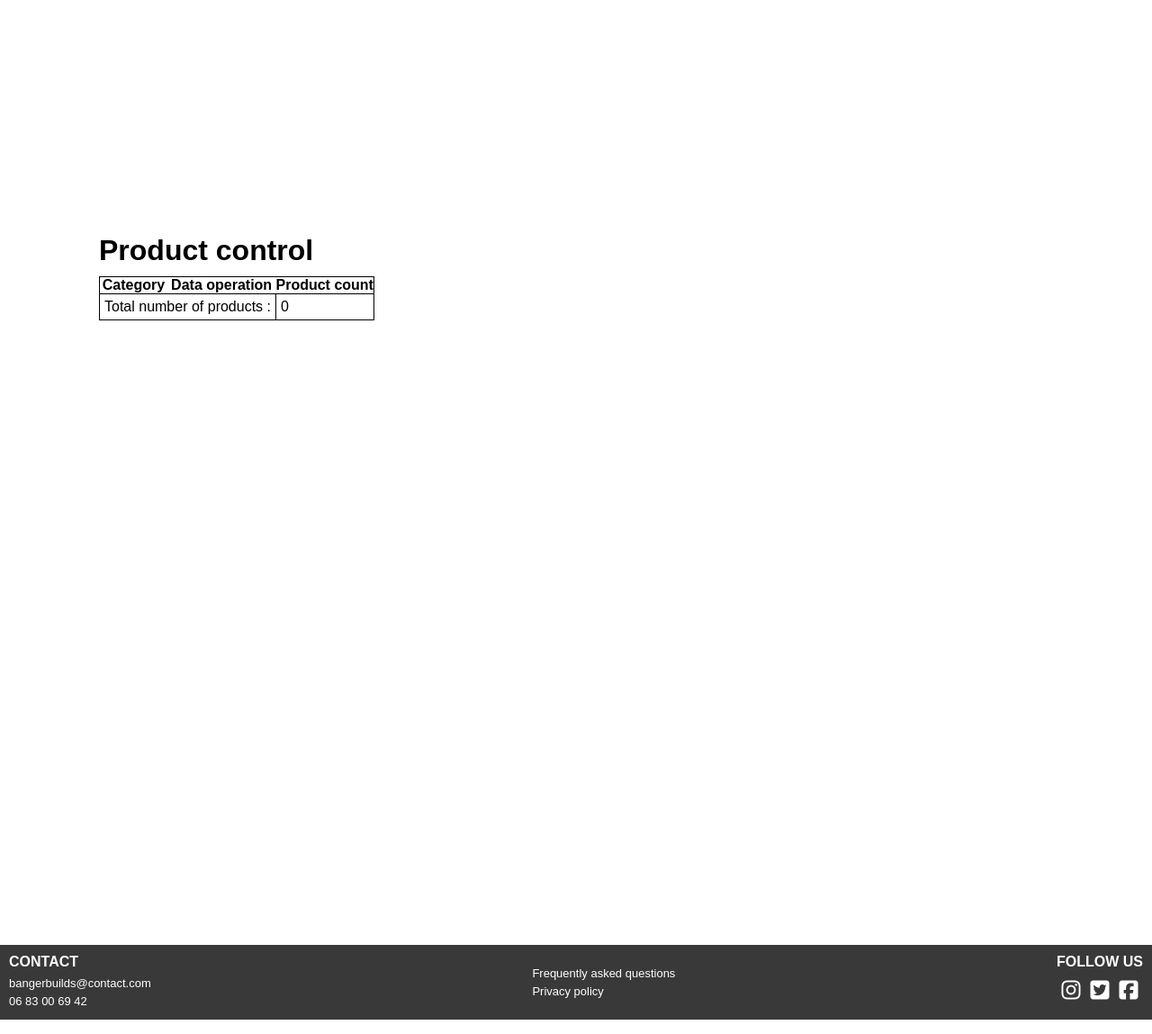
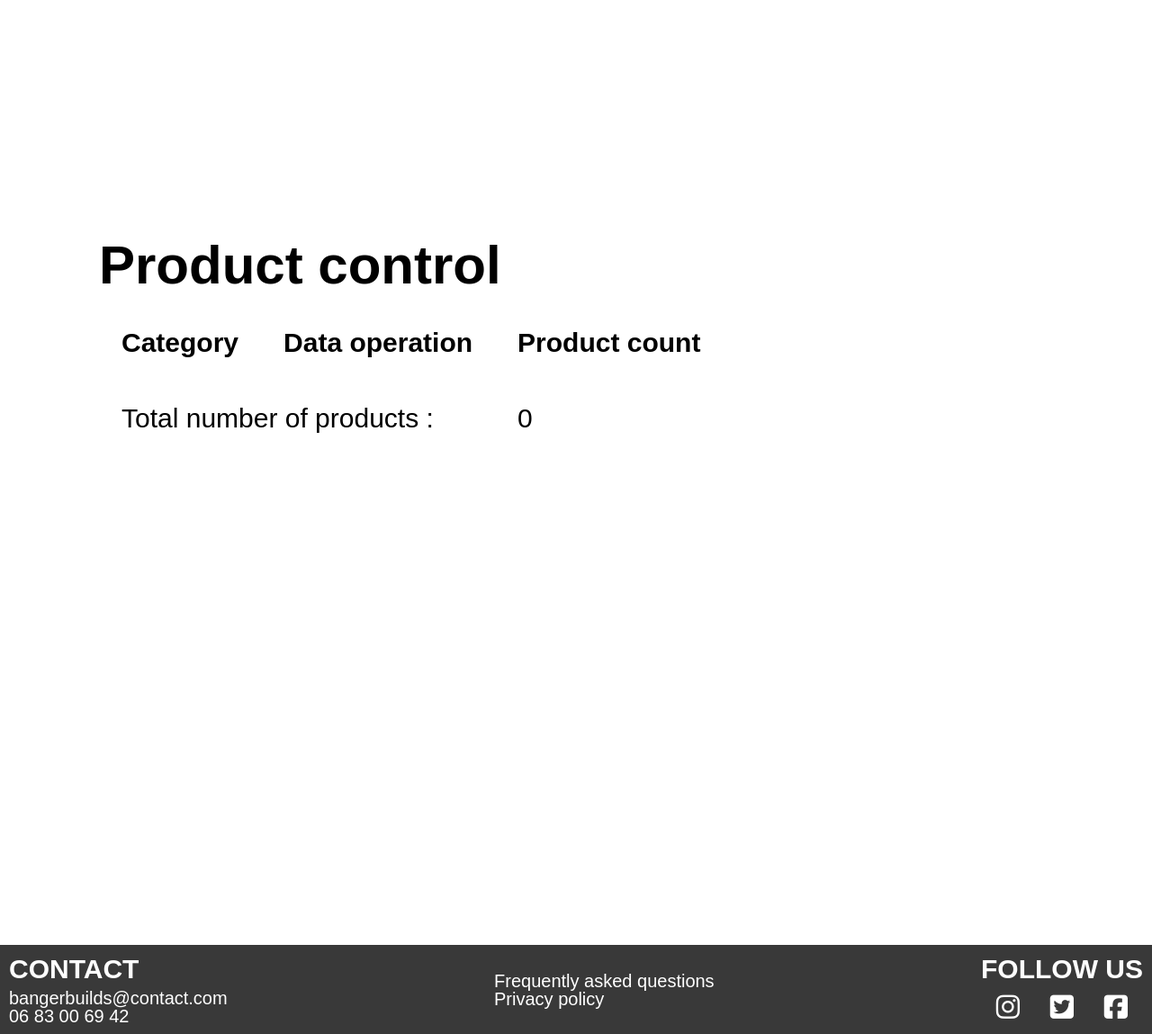
Before and after one commit to AHdev67/BangerBuilds_V2, a Symfony app: template templates/product/control.html.twig in a window 1280 px wide. Shown: the whole page at 90% size. Run offline with Twig, Linux system fonts and the light colour scheme; the template is opened without the code that fills it, so the values that code supplies are empty; style sheets or scripts are compiled from the project's sources; some libraries are stand-ins or nearby versions.

Commit message:
updated style for tables

```diff
--- a/assets/styles/app.css
+++ b/assets/styles/app.css
@@ -27,6 +27,7 @@
 main{
     margin: 0;
     padding: 0;
+    font-size: 30px;
 }
 
 a{
@@ -117,15 +118,15 @@ nav{
     #searchContainer{
         grid-column: 1/4;
         grid-row: 2;
-        display: flex;
-        justify-content: center;
         padding-top: 25px;
         padding-bottom: 25px;
         position: relative;
         min-width: 100%;
+        display: flex;
+        justify-content: center;
     }
 
-    #search{
+    #searchbar{
         height: 75px;
         width: 800px;
         font-size: 40px;
@@ -135,7 +136,7 @@ nav{
         background-color: black;
     }
 
-    .searchButton{
+    #searchButton{
         display: flex;
         justify-content: center;
         align-items: center;
@@ -147,7 +148,7 @@ nav{
         color: var(--bgColor);
     }
 
-    #suggestions{
+    #suggestionList{
         position: absolute;
         top: 100px;
         list-style: none;
@@ -158,7 +159,7 @@ nav{
         max-width: 930px;
     }
 
-    #suggestions li{
+    #suggestionList li{
         overflow: hidden;
         white-space: nowrap;
         text-overflow: ellipsis;
@@ -271,6 +272,50 @@ main form{
     gap: 20px;
 }
 
+/* --------------------------------TABLES-------------------------------- */
+table{
+    border-style: none;
+}
+
+table tr th{
+    padding: 25px;
+    margin-left: 15px;
+    text-align: start;
+}
+
+table tr td{
+    padding: 25px;
+    margin-left: 15px;
+    border-style: none;
+}
+
+/* --------------------------------PRODUCT INFO-------------------------------- */
+.productTitle{
+    font-size: 45px;
+    margin-bottom: 75px;
+}
+
+.addToCart button{
+    font-size: 30px;
+}
+
+.productMain{
+    display: flex;
+    justify-content: space-between;
+}
+
+.productDisplay figure{
+    border: solid black 1px;
+    width: 400px;
+    height: 400px;
+}
+
+.productInfo {
+    display: flex;
+    flex-direction: column;
+    gap: 50px;
+}
+
 /* --------------------------------FOOTER-------------------------------- */
 footer{
     width: 100%;
@@ -280,6 +325,7 @@ footer{
     background-color: var(--bgColor);
     color: white;
     padding: 10px;
+    font-size: 20px;
     font-family: Montserrat;
 }
 
@@ -289,7 +335,7 @@ footer a{
 }
 
 footer h2{
-    font-size: medium;
+    font-weight: bold;
 }
 
 #footer1 h2{
@@ -298,7 +344,6 @@ footer h2{
 
 #footer1 p{
     font-weight: lighter;
-    font-size: small;
     line-height: 20px;
 }
 
@@ -310,7 +355,6 @@ footer h2{
 
 #footer2 p{
     font-weight: lighter;
-    font-size: small;
     line-height: 20px;
 }
 
@@ -383,7 +427,7 @@ footer h2{
             grid-row: 1;
         }
 
-        #search{
+        #searchbar{
             height: 30px;
             width: 800px;
             border-style: none;
```
